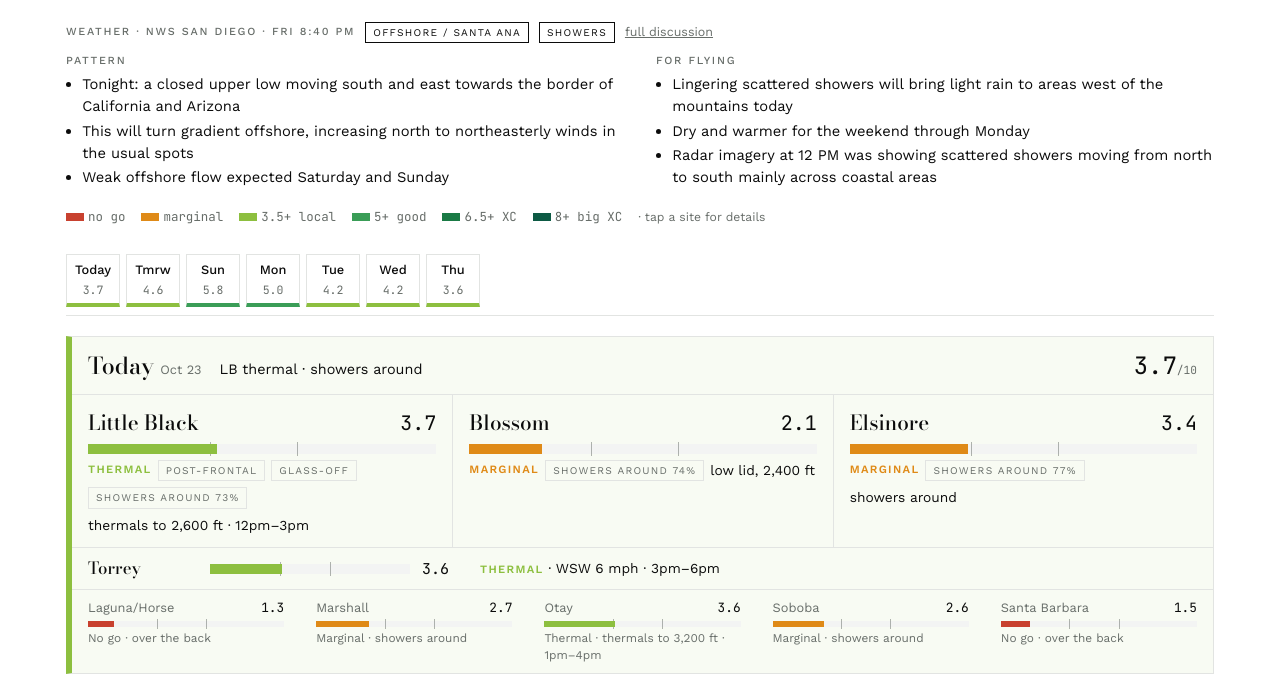
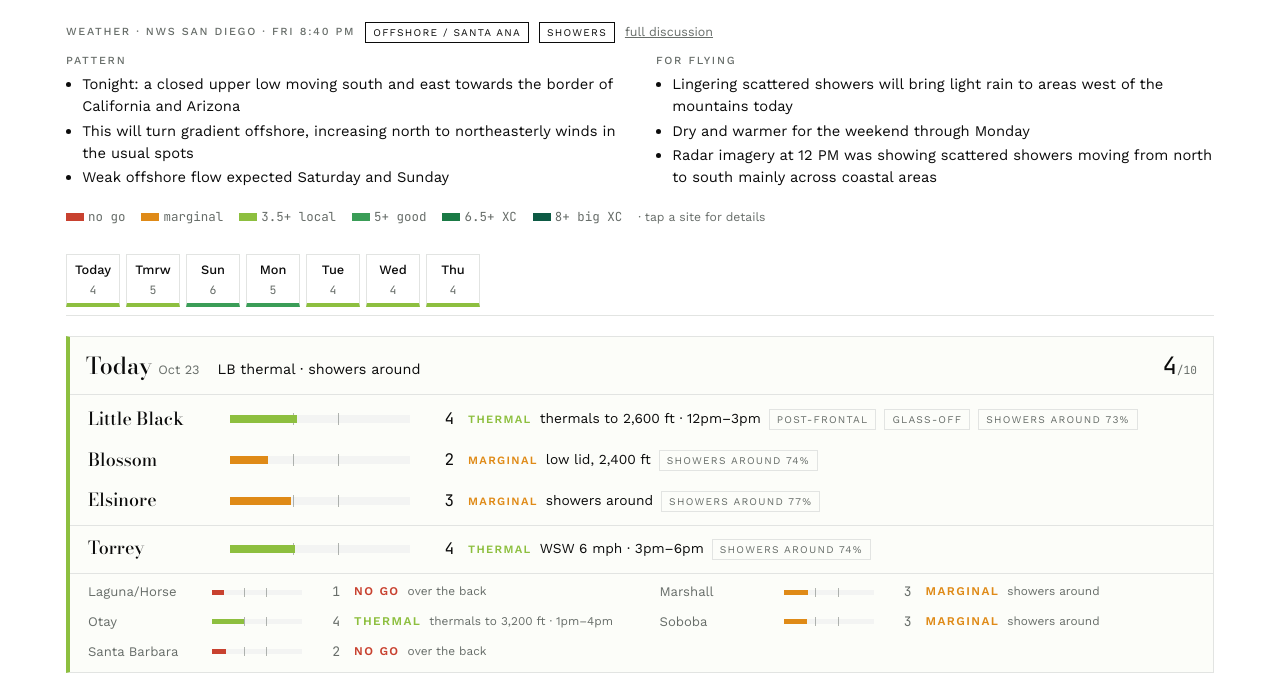
Before and after one commit to jsmertens-PG/pg-wx-dashboard, a plain HTML site: page index.html in a window 1280 px wide. Shown: the part 150-826 px from the top of the page. Drawn offline with nearby package versions, Linux system fonts and the light colour scheme.

Commit message:
Add files via upload

```diff
--- a/index.html
+++ b/index.html
@@ -79,7 +79,7 @@ details.fold > :not(summary) { margin-top: 10px; }
 
 /* day cards */
 .days { display: grid; gap: 14px; }
-.day { border: 1px solid var(--line); border-left: 6px solid var(--qc); background: color-mix(in srgb, var(--qc) 6%, var(--surface)); display: grid; scroll-margin-top: 12px; }
+.day { border: 1px solid var(--line); border-left: 4px solid var(--qc); background: color-mix(in srgb, var(--qc) 3%, var(--surface)); display: grid; scroll-margin-top: 12px; }
 .day > .hd { display: grid; grid-template-columns: auto minmax(0, 1fr) auto; gap: 4px 18px; align-items: baseline; padding: 12px 16px 10px; border-bottom: 1px solid var(--line); }
 @media (max-width: 640px) { .day > .hd { grid-template-columns: minmax(0, 1fr) auto; } .day > .hd .headline { grid-column: 1 / -1; grid-row: 2; } }
 .day .when { font-family: var(--font-display); font-size: 1.45rem; white-space: nowrap; }
@@ -88,24 +88,40 @@ details.fold > :not(summary) { margin-top: 10px; }
 .big { font-family: var(--font-data); font-size: 1.5rem; line-height: 1; white-space: nowrap; }
 .big small { font-size: .7rem; color: var(--muted); }
 
-.mains { display: grid; grid-template-columns: repeat(3, minmax(0, 1fr)); }
-@media (max-width: 760px) { .mains { grid-template-columns: 1fr; } }
-.main { padding: 12px 16px; display: grid; gap: 6px; align-content: start; text-align: left; border: 0; background: transparent; min-height: 0; width: 100%; cursor: pointer; }
-.main + .main { border-left: 1px solid var(--line); }
-@media (max-width: 760px) { .main + .main { border-left: 0; border-top: 1px solid var(--line); } }
-.main:hover, .main[aria-expanded="true"], .row:hover, .row[aria-expanded="true"], .mini:hover, .mini[aria-expanded="true"] { background: color-mix(in srgb, var(--ink) 4%, transparent); }
-.main .top { display: flex; justify-content: space-between; align-items: baseline; gap: 10px; }
-.main .nm { font-family: var(--font-display); font-size: 1.3rem; }
+.list { display: grid; padding: 4px 0 6px; }
+.srow { display: grid; grid-template-columns: 128px minmax(70px, 180px) 30px minmax(0, 1fr); gap: 4px 14px; align-items: center;
+  padding: 7px 18px; border: 0; background: transparent; width: 100%; text-align: left; min-height: 0; cursor: pointer; color: var(--ink); }
+.srow:hover, .srow[aria-expanded="true"] { background: color-mix(in srgb, var(--ink) 4%, transparent); }
+.srow .nm { font-family: var(--font-display); font-size: 1.12rem; white-space: nowrap; overflow: hidden; text-overflow: ellipsis; }
+.srow .rt { font-family: var(--font-data); font-size: 1rem; text-align: right; }
+.srow .tx { display: flex; flex-wrap: wrap; gap: 2px 8px; align-items: baseline; min-width: 0; }
+.srow.coast { border-top: 1px solid var(--line); margin-top: 4px; padding-top: 9px; }
+.minor { display: grid; grid-template-columns: repeat(auto-fit, minmax(min(100%, 400px), 1fr)); border-top: 1px solid var(--line); margin-top: 4px; padding-top: 3px; }
+.srow.small { padding-block: 5px; grid-template-columns: 128px minmax(60px, 110px) 30px minmax(0, 1fr); }
+.srow.small .nm { font-family: var(--font-body); font-size: .82rem; color: var(--muted); }
+.srow.small .rt { font-size: .82rem; color: var(--muted); }
+.srow.small .note, .srow.small .lab { font-size: .74rem; }
+.srow.small .note { color: var(--muted); }
+.srow.small { grid-template-columns: 110px minmax(50px, 90px) 24px minmax(0, 1fr); }
+.srow.small .tx { flex-wrap: nowrap; overflow: hidden; white-space: nowrap; }
+.srow.small .tx .note { overflow: hidden; text-overflow: ellipsis; }
+.srow.small .tag { display: none; }
+@media (max-width: 640px) {
+  .srow, .srow.small { grid-template-columns: minmax(0, 1fr) 90px 26px; padding-inline: 14px; }
+  .srow .tx { grid-column: 1 / -1; }
+  .srow .tag { display: none; }
+  .srow.small .tx { white-space: normal; flex-wrap: wrap; }
+}
 .label { display: inline-flex; gap: 6px; align-items: center; flex-wrap: wrap; }
 .lab { font-size: .7rem; text-transform: uppercase; letter-spacing: .12em; font-weight: 600; }
 .note { font-size: .86rem; margin: 0; }
 
 /* 0-10 bar with flyable (3.5) and XC (6) marks */
-.bar { height: 10px; background: var(--sunk); position: relative; display: block; }
+.bar { height: 8px; background: var(--sunk); position: relative; display: block; }
 .bar i { position: absolute; inset: 0 auto 0 0; display: block; }
 .bar::before, .bar::after { content: ""; position: absolute; top: -2px; bottom: -2px; width: 1px; background: var(--muted); opacity: .5; }
 .bar::before { left: 35%; } .bar::after { left: 60%; }
-.bar.thin { height: 6px; }
+.bar.thin { height: 5px; }
 
 .row { display: grid; grid-template-columns: 110px minmax(80px, 200px) 46px minmax(0, 1fr); gap: 12px; align-items: center; padding: 8px 16px; border: 0; border-top: 1px solid var(--line); background: transparent; width: 100%; text-align: left; min-height: 0; cursor: pointer; }
 .row .nm { font-family: var(--font-display); font-size: 1.05rem; }
@@ -171,14 +187,9 @@ body::before { content: ""; position: fixed; inset: 0 0 auto; height: env(safe-a
   .day > .hd { padding: 10px 14px 8px; }
   .day .when { font-size: 1.25rem; }
   .big { font-size: 1.25rem; }
-  .main { padding: 8px 14px; gap: 4px; }
-  .main .nm { font-size: 1.1rem; }
-  .main .big { font-size: 1.1rem !important; }
-  .row { padding: 7px 14px; }
-  .mini { padding: 7px 14px; }
   .note { font-size: .82rem; }
   .legend { display: none; }
-  .main .label { column-gap: 8px; }
+
   .factor { grid-template-columns: 96px minmax(0, 1fr) 80px; }
 }
 .empty { padding: 30px; border: 1px dashed var(--ink); text-align: center; }
@@ -264,7 +275,7 @@ const q = (r) => (r >= 8 ? 5 : r >= 6.5 ? 4 : r >= 5 ? 3 : r >= 3.5 ? 2 : r >= 2
 const qv = (r) => `var(--q${q(r)})`;
 const ft = (v) => (v == null ? "–" : (Math.round(v / 100) * 100).toLocaleString());
 const pct = (p) => (p == null ? "–" : `${Math.round(p * 100)}%`);
-const r1 = (r) => (r == null ? "–" : r.toFixed(1));
+const r1 = (r) => (r == null ? "–" : String(Math.max(1, Math.min(10, Math.round(r)))));
 
 const setTheme = (t) => {
   try { localStorage.setItem("radar-theme", t); } catch (e) {}
@@ -328,9 +339,11 @@ function render(data) {
         <p class="headline">${esc(d.headline || "")}</p>
         <span class="big" title="Best home site">${r1(bm?.rating)}<small>/10</small></span>
       </div>
-      <div class="mains">${main.map((s) => mainPanel(d, s, i)).join("")}</div>
-      ${coast.map((s) => rowPanel(d, s, i)).join("")}
-      <div class="others">${other.map((s) => miniPanel(d, s, i)).join("")}</div>
+      <div class="list">
+        ${main.map((s) => siteRow(d, s, i, "")).join("")}
+        ${coast.map((s) => siteRow(d, s, i, "coast")).join("")}
+        <div class="minor">${other.map((s) => siteRow(d, s, i, "small")).join("")}</div>
+      </div>
       <div class="det" id="det-${i}" hidden></div>
     </article>`;
   }).join("") || '<div class="empty">No forecast days in the data.</div>';
@@ -367,30 +380,13 @@ const chipHtml = (c, prefix) => `<span class="chip"><i style="background:${qv(c.
 const labelHtml = (c) => `<span class="label"><span class="lab" style="color:${qv(c.rating)}">${esc(c.label)}</span>${c.xc ? '<span class="xcmark">XC</span>' : ""}${(c.tags || []).map((t) => `<span class="tag">${esc(t)}</span>`).join("")}</span>`;
 const bar = (r, thin) => `<span class="bar${thin ? " thin" : ""}"><i style="width:${Math.max(2, Math.min(100, r * 10))}%;background:${qv(r)}"></i></span>`;
 
-function mainPanel(d, s, i) {
+function siteRow(d, s, i, kind) {
   const c = d.sites[s.id];
-  if (!c) return `<div class="main"><span class="nm">${esc(s.name)}</span><span class="muted">no data</span></div>`;
-  return `<button type="button" class="main" data-site="${s.id}" data-day="${i}" aria-expanded="false">
-    <span class="top"><span class="nm">${esc(s.id === "lb" ? "Little Black" : s.short)}</span><span class="big" style="font-size:1.25rem">${r1(c.rating)}</span></span>
-    ${bar(c.rating)}
-    <span class="label">${labelHtml(c)}<span class="note">${esc(c.note)}</span></span>
-  </button>`;
-}
-function rowPanel(d, s, i) {
-  const c = d.sites[s.id];
-  if (!c) return "";
-  return `<button type="button" class="row" data-site="${s.id}" data-day="${i}" aria-expanded="false">
-    <span class="nm">${esc(s.short)}</span>${bar(c.rating)}<span class="mono">${r1(c.rating)}</span>
-    <span class="note"><span class="lab" style="color:${qv(c.rating)}">${esc(c.label)}</span> · ${esc(c.note)}</span>
-  </button>`;
-}
-function miniPanel(d, s, i) {
-  const c = d.sites[s.id];
-  if (!c) return `<div class="mini"><span class="muted">${esc(s.short)}: no data</span></div>`;
-  return `<button type="button" class="mini" data-site="${s.id}" data-day="${i}" aria-expanded="false">
-    <span class="t"><span>${esc(s.short)}</span><span class="mono">${r1(c.rating)}${c.xc ? ' <span class="xcmark">XC</span>' : ""}</span></span>
-    ${bar(c.rating, true)}
-    <span class="note">${esc(c.label)} · ${esc(c.note)}</span>
+  const name = s.id === "lb" ? "Little Black" : s.short;
+  if (!c) return `<div class="srow ${kind}"><span class="nm">${esc(name)}</span><span class="muted">no data</span></div>`;
+  return `<button type="button" class="srow ${kind}" data-site="${s.id}" data-day="${i}" aria-expanded="false">
+    <span class="nm">${esc(name)}</span>${bar(c.rating, kind === "small")}<span class="rt">${r1(c.rating)}</span>
+    <span class="tx"><span class="lab" style="color:${qv(c.rating)}">${esc(c.label)}</span>${c.xc ? '<span class="xcmark">XC</span>' : ""}<span class="note">${esc(c.note)}</span>${(c.tags || []).map((t) => `<span class="tag">${esc(t)}</span>`).join("")}</span>
   </button>`;
 }
 
@@ -407,7 +403,7 @@ function detail(d, s) {
       <h3 style="font-size:1.2rem">${esc(s.name)} <span class="muted mono" style="font-size:.85rem">${r1(c.rating)}/10</span></h3>${labelHtml(c)}</div>
     <p class="note">${esc(c.note)}</p>
     <div class="factors">${rows}</div>
-    <span class="muted" style="font-size:.76rem">Chance flyable ${pct(c.p_fly)} · XC ${pct(c.p_xc)}${c.n_members ? ` (${c.n_members} ensemble runs)` : ""}${c.sunset ? ` · sunset ${esc(c.sunset)}` : ""} · ${esc(s.note || "")}</span>`;
+    <span class="muted" style="font-size:.76rem">Chance flyable ${pct(c.p_fly)} · XC ${pct(c.p_xc)}${c.sunset ? ` · sunset ${esc(c.sunset)}` : ""}</span>`;
 }
 
 /* bottom sheet (phones) */
```
